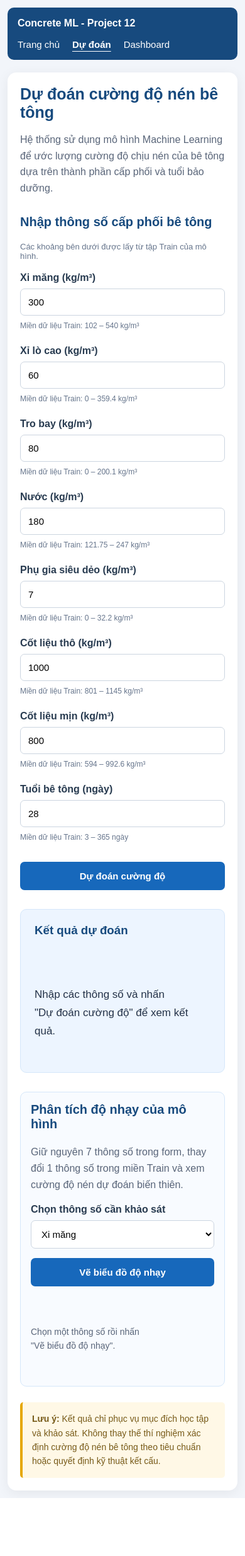
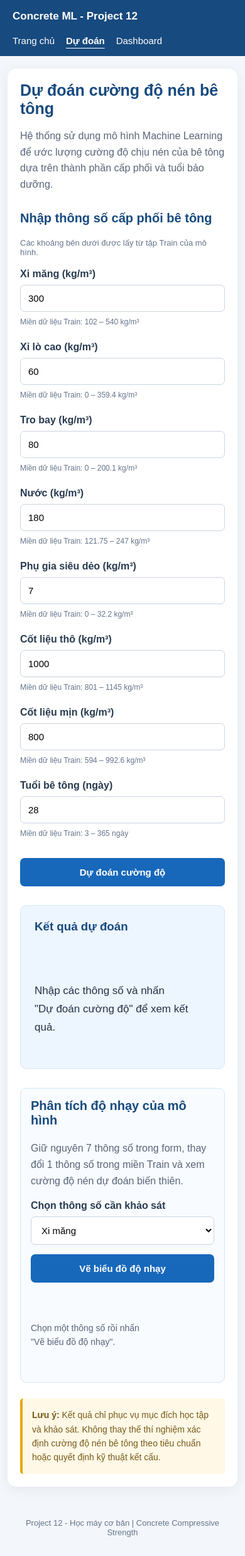
Before and after one commit to NgoThiMinhQuang/BTL_MachineLearning, a FastAPI app: page /predict in a window 390 px wide. Shown: the whole page at 63% size. Before the commit the page ends 2378 px from the top, so only its background shows below. Run offline with FastAPI, Linux system fonts and the light colour scheme; parts of the project's set-up code (start-up, migrations or seed data) failed here and were passed over.

Commit message:
Sua thanh header

```diff
--- a/app/templates/predict.html
+++ b/app/templates/predict.html
@@ -22,10 +22,15 @@
 
         body {
             font-family: Arial, sans-serif;
-            background: #f2f5fa;
+            background: #f3f6fb;
             margin: 0;
-            padding: 30px;
             color: #243247;
+        }
+
+        .page-wrapper {
+            max-width: 1100px;
+            margin: 0 auto;
+            padding: 45px 25px;
         }
 
         .container {
@@ -200,47 +205,58 @@
            6. THANH MENU ĐIỀU HƯỚNG
            ===================================== */
 
-        .navbar {
-            max-width: 1000px;
-            margin: 0 auto 20px auto;
-            padding: 16px 24px;
+        nav {
             background: #174a7e;
-            border-radius: 10px;
+            padding: 18px 7%;
 
             display: flex;
             justify-content: space-between;
             align-items: center;
 
-            gap: 16px;
-            flex-wrap: wrap;
-        }
-
-        .navbar .brand {
-            color: white;
-            font-weight: bold;
-            font-size: 18px;
-        }
-
-        .navbar .nav-links {
-            display: flex;
             gap: 20px;
             flex-wrap: wrap;
         }
 
-        .navbar a {
+        .logo {
+            font-size: 20px;
+            font-weight: bold;
+            color: white;
+        }
+
+        .menu {
+            display: flex;
+            gap: 25px;
+            flex-wrap: wrap;
+        }
+
+        .menu a {
             color: white;
             text-decoration: none;
             font-size: 15px;
         }
 
-        .navbar a:hover {
+        .menu a:hover {
             text-decoration: underline;
         }
 
-        .navbar a.active {
+        .menu a.active {
             font-weight: bold;
             text-decoration: underline;
-            text-underline-offset: 5px;
+            text-underline-offset: 6px;
+        }
+
+
+
+        /* =====================================
+           6.5. FOOTER
+           ===================================== */
+
+        footer {
+            text-align: center;
+            padding: 30px;
+
+            font-size: 13px;
+            color: #66758c;
         }
 
 
@@ -250,8 +266,20 @@
 
         @media (max-width: 650px) {
 
-            body {
-                padding: 12px;
+            nav {
+                padding: 16px 20px;
+            }
+
+            .logo {
+                font-size: 17px;
+            }
+
+            .menu {
+                gap: 18px;
+            }
+
+            .page-wrapper {
+                padding: 20px 12px;
             }
 
             .container {
@@ -268,14 +296,6 @@
 
             button {
                 width: 100%;
-            }
-
-            .navbar {
-                padding: 16px;
-            }
-
-            .navbar .brand {
-                font-size: 16px;
             }
 
         }
@@ -400,22 +420,20 @@
          1. THANH MENU ĐIỀU HƯỚNG
          ===================================== -->
 
-    <nav class="navbar"
-         aria-label="Điều hướng chính">
-
-        <div class="brand">
+    <nav>
+
+        <div class="logo">
             Concrete ML - Project 12
         </div>
 
-        <div class="nav-links">
+        <div class="menu">
 
             <a href="./index.html">
                 Trang chủ
             </a>
 
             <a href="./predict.html"
-               class="active"
-               aria-current="page">
+               class="active">
                 Dự đoán
             </a>
 
@@ -432,6 +450,7 @@
          2. NỘI DUNG CHÍNH
          ===================================== -->
 
+    <div class="page-wrapper">
     <main class="container">
 
         <h1>Dự đoán cường độ nén bê tông</h1>
@@ -792,6 +811,19 @@
         </div>
 
     </main>
+    </div>
+
+
+    <!-- =====================================
+         8. FOOTER
+         ===================================== -->
+
+    <footer>
+
+        Project 12 - Học máy cơ bản
+        | Concrete Compressive Strength
+
+    </footer>
 
 
     <script>
@@ -850,17 +882,17 @@
 
             const homeLink =
                 document.querySelector(
-                    '.nav-links a[href="./index.html"]'
+                    '.menu a[href="./index.html"]'
                 );
 
             const predictLink =
                 document.querySelector(
-                    '.nav-links a[href="./predict.html"]'
+                    '.menu a[href="./predict.html"]'
                 );
 
             const dashboardLink =
                 document.querySelector(
-                    '.nav-links a[href="./dashboard.html"]'
+                    '.menu a[href="./dashboard.html"]'
                 );
 
             if (homeLink) {
```
